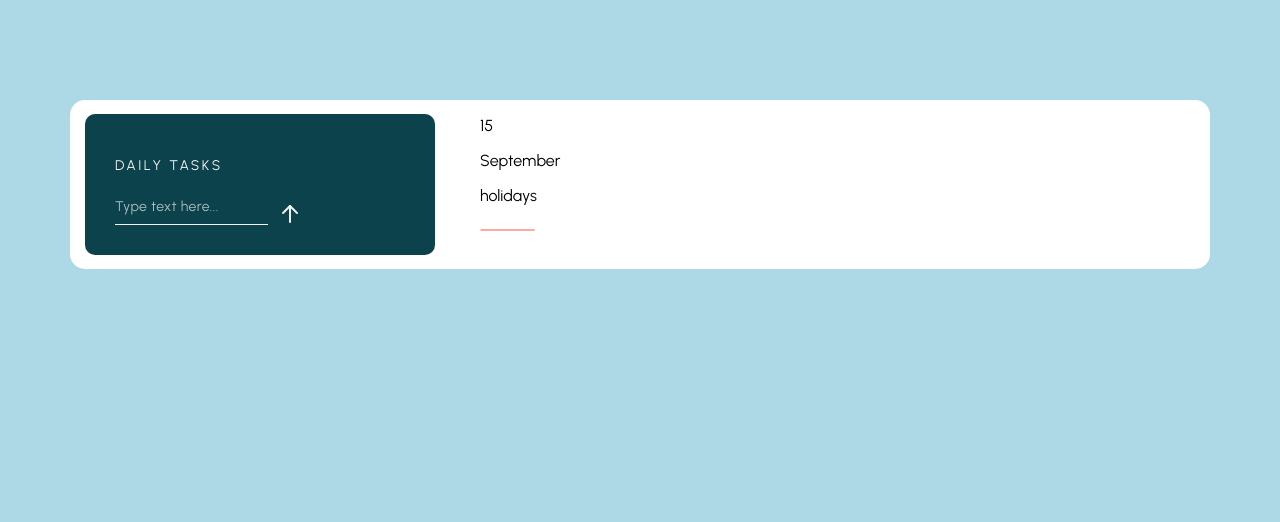
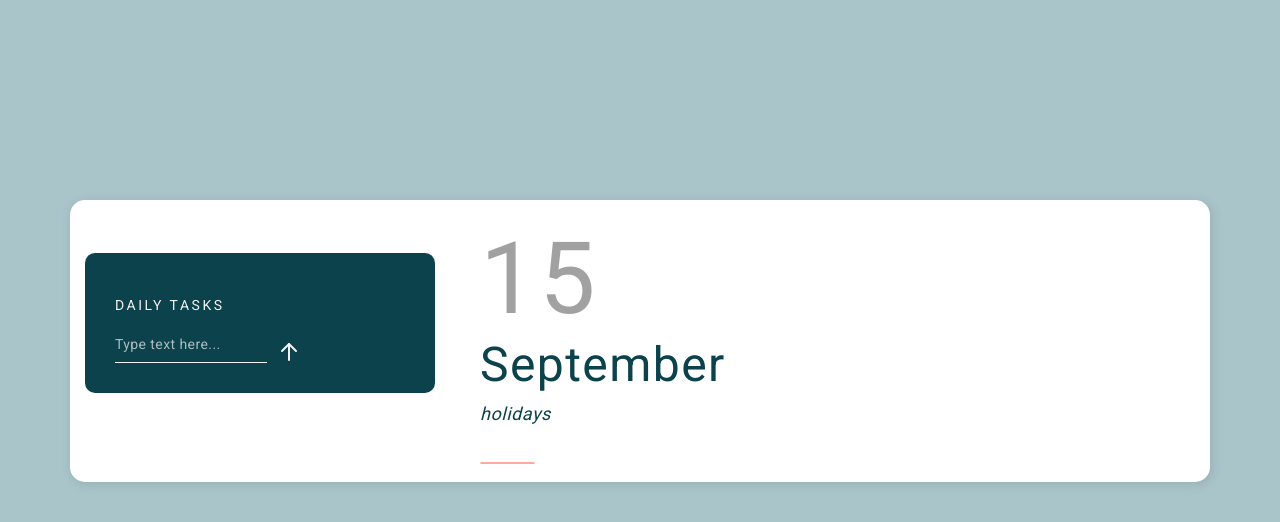
Before and after one commit to jakmajor/productivity-dashboard, a plain HTML site: page index.html in a window 1280 px wide. Drawn offline with nearby package versions, Linux system fonts and the light colour scheme; no server answers.

Commit message:
added css styling on date, month, holidays, temp, and weather icon plus icon image in tab

```diff
--- a/index.html
+++ b/index.html
@@ -5,10 +5,12 @@
     <meta http-equiv="X-UA-Compatible" content="IE=edge" />
     <meta name="viewport" content="width=device-width, initial-scale=1.0" />
     <title>Productivity Dashboard</title>
+
+    <link rel="icon" href="./icons/acleafforreal.svg">
     <link rel="preconnect" href="https://fonts.googleapis.com" />
     <link rel="preconnect" href="https://fonts.gstatic.com" crossorigin />
     <link
-      href="https://fonts.googleapis.com/css2?family=Urbanist&display=swap"
+      href="https://fonts.googleapis.com/css2?family=Roboto&family=Urbanist&display=swap"
       rel="stylesheet"
     />
     <link
@@ -29,7 +31,11 @@
               <p class="daily-tasks-header">DAILY TASKS</p>
               <div id="to-do-list"></div>
               <form action="" id="submit-task-form">
-                <input type="text" placeholder="Type text here..." id="task-input-box" />
+                <input
+                  type="text"
+                  placeholder="Type text here..."
+                  id="task-input-box"
+                />
                 <img src="./icons/submit-icon.svg" id="task-submit-btn" />
               </form>
             </div>
@@ -43,7 +49,7 @@
                   <p id="holiday">holidays</p>
                 </div>
                 <div class="col-md-3" id="weather-container">
-                  <img src="" alt="" id="weather-icon"/>
+                  <img src="" alt="" id="weather-icon" />
                   <p id="temp"></p>
                 </div>
               </div>
@@ -51,7 +57,7 @@
                 <div class="col">
                   <p id="quote-text"></p>
                   <div id="deco-line"></div>
-                  <p id='quote-author'></p>
+                  <p id="quote-author"></p>
                 </div>
               </div>
             </div>
--- a/styles.css
+++ b/styles.css
@@ -1,5 +1,5 @@
 * {
-  font-family: "Urbanist", sans-serif;
+  font-family: "Roboto", sans-serif;
 }
 
 body {
@@ -8,7 +8,7 @@ body {
 }
 
 .big-bg {
-  background-color: lightblue;
+  background-color: #a9c5ca;
   padding-top: 100px;
   padding-bottom: 100px;
   height: 100vh;
@@ -17,6 +17,8 @@ body {
 .widget {
   background-color: white;
   border-radius: 15px;
+  margin-top: 100px;
+  box-shadow: 2px 2px 10px 1px rgba(100, 100, 100, 0.2);
 }
 
 .dark-col {
@@ -25,14 +27,14 @@ body {
   padding: 30px;
   margin-top: 14px;
   margin-bottom: 14px;
+  margin-top: 15%;
 }
 #to-do-list-container {
-    background-color: #0C424B;
-
+  background-color: #0c424b;
 }
 
 .daily-tasks-header {
-    color: #F3F3F3;
+  color: #f3f3f3;
   font-size: 14px;
   line-height: 16px;
   letter-spacing: 0.18em;
@@ -49,15 +51,15 @@ body {
 }
 
 .to-do-text {
-    color: #F3F3F3;
+  color: #f3f3f3;
 }
 
 #task-input-box {
   background-color: transparent;
   border: 0px;
-    border-bottom: 1px solid #F3F3F3;
+  border-bottom: 1px solid #f3f3f3;
   padding: 10px 0px;
-    color: #F3F3F3;
+  color: #f3f3f3;
 }
 
 #task-input-box::placeholder {
@@ -65,7 +67,6 @@ body {
   line-height: 16px;
   letter-spacing: 0.03em;
   color: rgba(255, 255, 255, 0.65);
-
 }
 
 #task-submit-btn {
@@ -74,7 +75,35 @@ body {
   margin-bottom: -12px;
 }
 
+#day-of-month {
+  font-size: 100px;
+  line-height: 117px;
+  letter-spacing: 0.03em;
+  color: rgba(0, 0, 0, 0.37);
+  margin: auto 0;
+  margin-top: 20px;
+}
+
+#month {
+  font-size: 48px;
+  line-height: 56px;
+  letter-spacing: 0.03em;
+  color: #0c424b;
+  margin: auto 0px;
+}
+
+#holiday {
+  font-size: 18px;
+  line-height: 21px;
+  letter-spacing: 0.03em;
+  font-style: italic;
+  color: #0c424b;
+  margin: auto 0px;
+  margin-top: 10px;
+}
+
 #quote-text {
+  margin-top: 60px;
   font-size: 30px;
   line-height: 51px;
   letter-spacing: 0.03em;
@@ -82,7 +111,7 @@ body {
 }
 
 #deco-line {
-    border: 1px solid #FFAAA0;
+  border: 1px solid #ffaaa0;
   width: 55px;
   height: 0px;
   border-radius: 10px;
@@ -95,6 +124,21 @@ body {
   font-size: 18px;
   line-height: 21px;
   letter-spacing: 0.03em;
-    color: #0C424B;
+  color: #0c424b;
+}
 
+#weather-icon {
+  margin-top: 25px;
+  margin-left: 25px;
 }
+
+#temp {
+  font-size: 36px;
+  line-height: 42px;
+  letter-spacing: 0.03em;
+  color: #ffaaa0;
+  margin: auto 0px;
+  margin-top: 3px;
+  margin-left: 25px;
+  font-style: bold;
+}
```
Also changed, not shown: icons/acleaf.png (added), icons/acleafforreal.svg (added). Lines whose indentation alone changed are shown as unchanged.
